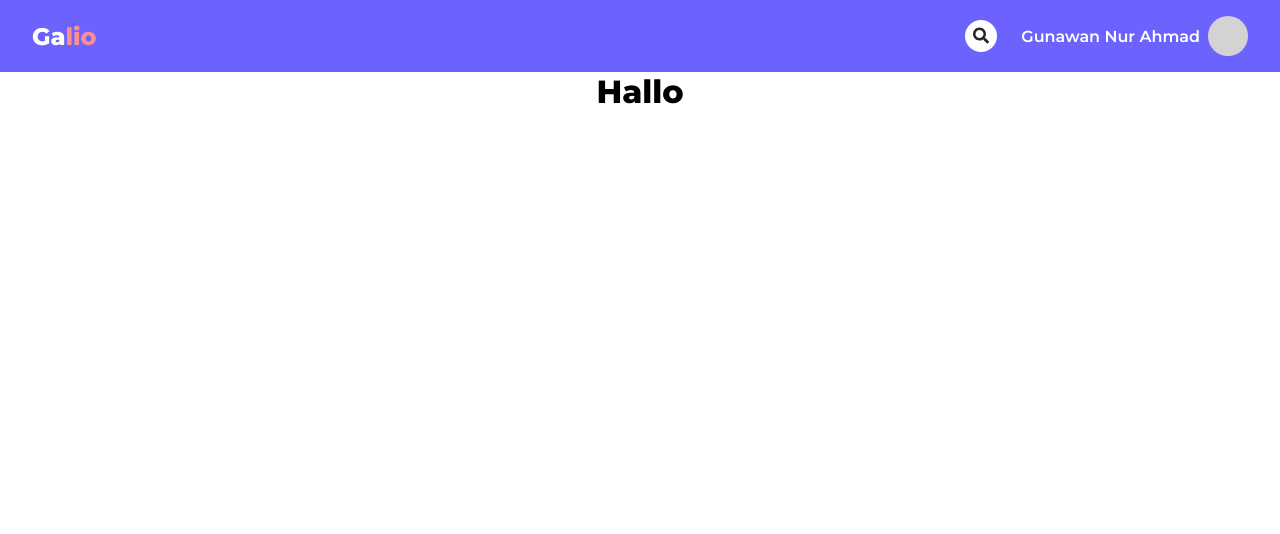
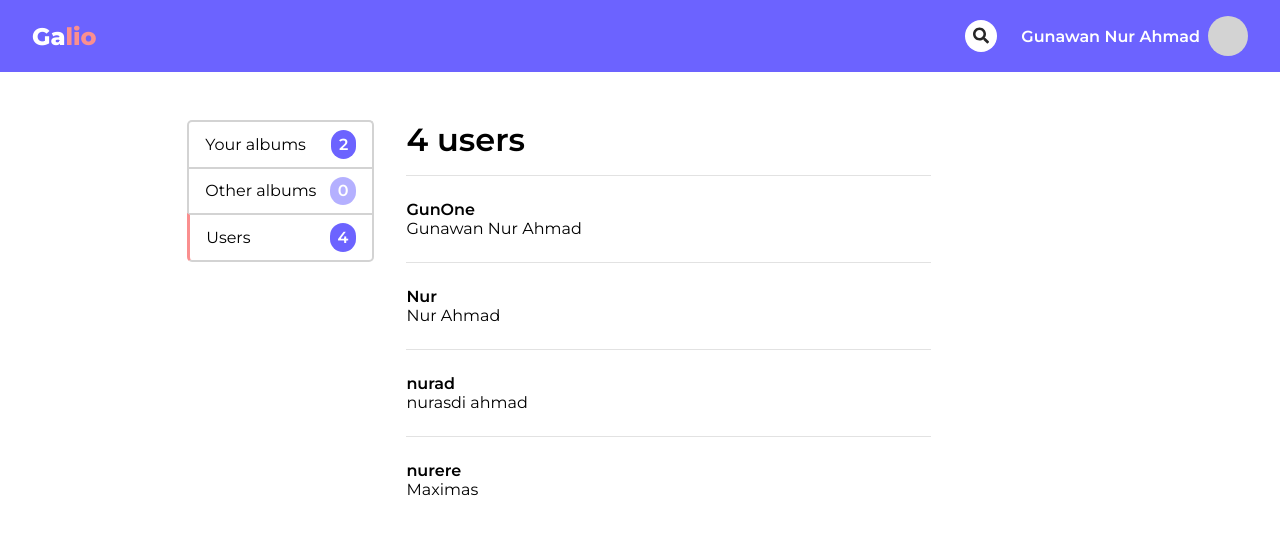
Before and after one commit to GunawanAhmad/Gallery-Web, a Vue app in the folder frontend/: page /#/search in a window 1280 px wide. Shown: the top 534 px of the page. Built offline with nearby package versions, Linux system fonts and the light colour scheme.

Commit message:
add tab ui and users tab ui

```diff
--- /dev/null
+++ b/frontend/public/sass/searchResultPage.scss
@@ -0,0 +1,103 @@
+@import "variable.scss";
+@import 'mixin.scss';
+
+.app {
+    display: flex;
+    // height: 100vh;
+    width: 100vw;
+    margin-top: 3rem;
+
+    .sidebar {
+        width: 30%;
+        // border: 1px solid red;
+        display: flex;
+        justify-content: flex-end;
+        margin-right: 2rem;
+
+        ul {
+            width: 50%;
+            li {
+                // height: 2rem;
+                border: 2px solid lightgrey;
+                list-style: none;
+                text-align: left;
+                padding: .5rem 1rem;
+                display: flex;
+                justify-content: space-between;
+                align-items: center;
+                cursor: pointer;
+
+
+
+                .result-number {
+                    background-color: $third-color;
+                    padding: .3rem .5rem;
+                    color: white;
+                    border-radius: $border-radius-bold;
+                    display: flex;
+                    justify-content: center;
+                    align-items: center;
+                    font-weight: 600;
+
+
+                    &.zero-result {
+                        opacity: .5;
+                    }
+                }
+
+                &.active-tab {
+                    border-left: 3px solid $fourth-color;
+                }
+
+                &:not(:last-child) {
+                    border-bottom: none;
+                }
+                &:last-child {
+                    border-bottom-left-radius: $border-radius-light;
+                    border-bottom-right-radius: $border-radius-light;
+
+                }
+                &:first-child {
+                    border-top-left-radius: $border-radius-light;
+                    border-top-right-radius: $border-radius-light;
+                }
+
+                &:hover {
+                    background-color: $lightesgray;
+                }
+            }
+        }
+    }
+    .result-section {
+        width: 70%;
+        // border: 1px solid red;
+        overflow-y: auto;
+        text-align: left;
+
+        .title-section {
+            margin-bottom: 1rem;
+            font-weight: 600;
+        }
+
+
+        .result-list {
+            width: 60%;
+
+            li {
+                padding: 1.5rem 0;
+                list-style: none;
+                border-top: 1px solid $lightesgray;
+
+
+
+
+                .result-name {
+                    font-weight: 600;
+                }
+
+
+            }
+        }
+
+    }
+}
--- a/frontend/public/sass/variable.scss
+++ b/frontend/public/sass/variable.scss
@@ -4,6 +4,7 @@ $third-color : #6C63FF;
 $fourth-color : #FA8F8F;
 $shadow-color : #3A44A8;
 $lightgray : #A9A9A9;
+$lightesgray : rgb(226, 226, 226);
 
 $primary-font :  "Montserrat", sans-serif;
 
--- a/frontend/src/views/searchResultPage.vue
+++ b/frontend/src/views/searchResultPage.vue
@@ -1,17 +1,57 @@
 <template>
     <div class="app">
-        <h1>Hallo</h1>
+        <div class="sidebar">
+            <ul>
+                <li @click="sidebarActiveCheck('your')" :class="sidebarActive == 'your' ? 'active-tab' : ''">
+                    <p>Your albums</p>
+                    <p class="result-number" :class="resultsCount.your < 1 ? 'zero-result' : '' ">{{ resultsCount.your }}</p>
+                </li>
+                <li @click="sidebarActiveCheck('other')" :class="sidebarActive == 'other' ? 'active-tab' : ''">
+                    <p>Other albums</p>
+                    <p class="result-number" :class="resultsCount.other < 1 ? 'zero-result' : '' ">{{ resultsCount.other }}</p>
+                </li>
+                <li @click="sidebarActiveCheck('user')" :class="sidebarActive == 'user' ? 'active-tab' : ''">
+                    <p>Users</p>
+                    <p class="result-number" :class="resultsCount.users < 1 ? 'zero-result' : '' ">{{ resultsCount.users }}</p>
+                </li>
+            </ul>
+        </div>
+        <div class="result-section">
+            <h1 class="title-section">{{ results.length }} users</h1>
+            <ul class="result-list">
+                <li v-for="(result,index) in results" :key="index">
+                    <p class="result-name">{{ result.username }}</p>
+                    <p class="result-desc">{{ result.name }}</p>
+                </li>
+            </ul>
+        </div>
     </div>
 </template>
 
 <script>
 export default {
+    data() {
+        return {
+            results : [{username : 'GunOne', name : 'Gunawan Nur Ahmad'},
+                        {username : 'Nur', name : 'Nur Ahmad'},
+                        {username : 'nurad', name : 'nurasdi ahmad'},
+                        {username : 'nurere', name : 'Maximas'}],
+            sidebarActive : 'user',
+            resultsCount : {users : 4, other : 0, your : 2}
+
+        }
+    },
     mounted() {
         console.log(this.$route.query.q)
+    },
+    methods : {
+        sidebarActiveCheck(tab) {
+            this.sidebarActive = tab;
+        }
     }
 }
 </script>
 
-<style>
+<style scoped src="../../public/sass/searchResultPage.scss" lang="scss">
 
 </style>
```
